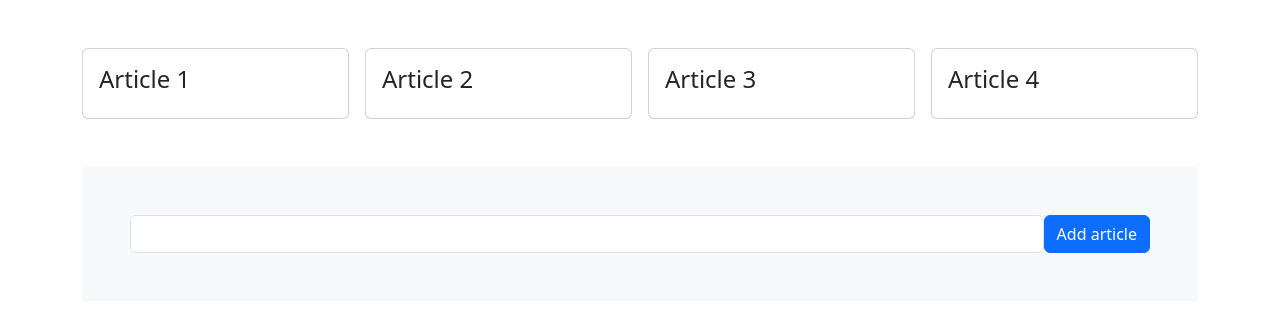
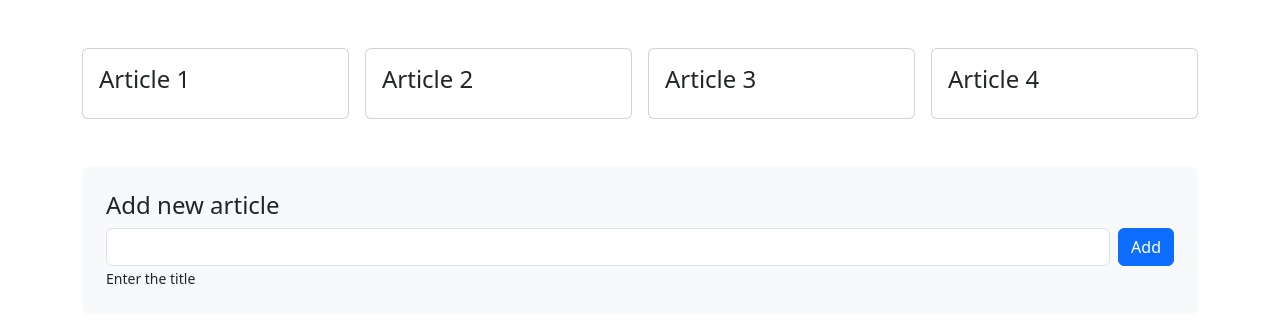
Before and after one commit to odon-airoldi/react-form, a React (Vite) app: page / in a window 1280 px wide. Shown: the top 322 px of the page. Built offline with nearby package versions, Linux system fonts and the light colour scheme.

Commit message:
condition for add article and text notice

```diff
--- a/src/App.jsx
+++ b/src/App.jsx
@@ -26,6 +26,7 @@ function App() {
 
   const [newArticle, setNewArticle] = useState('')
   const [updateArticles, setUpdateArticles] = useState(articles)
+  const [message, setMessage] = useState('Enter the title')
 
 
   function handleInput(e) {
@@ -39,9 +40,16 @@ function App() {
 
     e.preventDefault()
 
-    setUpdateArticles([newArticle, ...updateArticles])
+    if (newArticle.length > 0) {
 
-    console.log(updateArticles)
+      setUpdateArticles([newArticle, ...updateArticles])
+
+    }
+    else {
+      setMessage('Add the title of the new article')
+    }
+
+    setNewArticle('')
 
   }
 
@@ -69,14 +77,18 @@ function App() {
         </div>
       </div>
 
-      <div className="p-5 bg-light">
+      <div className="p-4 bg-light rounded-2">
+        <h2 className="h4">Add new article</h2>
         <form onSubmit={handleSubmit}>
-          <div className="d-flex">
+          <div className="row gx-2">
             <div className="col">
               <input className="form-control" type="text" value={newArticle} onChange={handleInput} />
+              {
+                <small>{message}</small>
+              }
             </div>
             <div className="col-auto">
-              <button className="btn btn-primary" type="submit">Add article</button>
+              <button className="btn btn-primary" type="submit">Add</button>
             </div>
           </div>
         </form>
```
